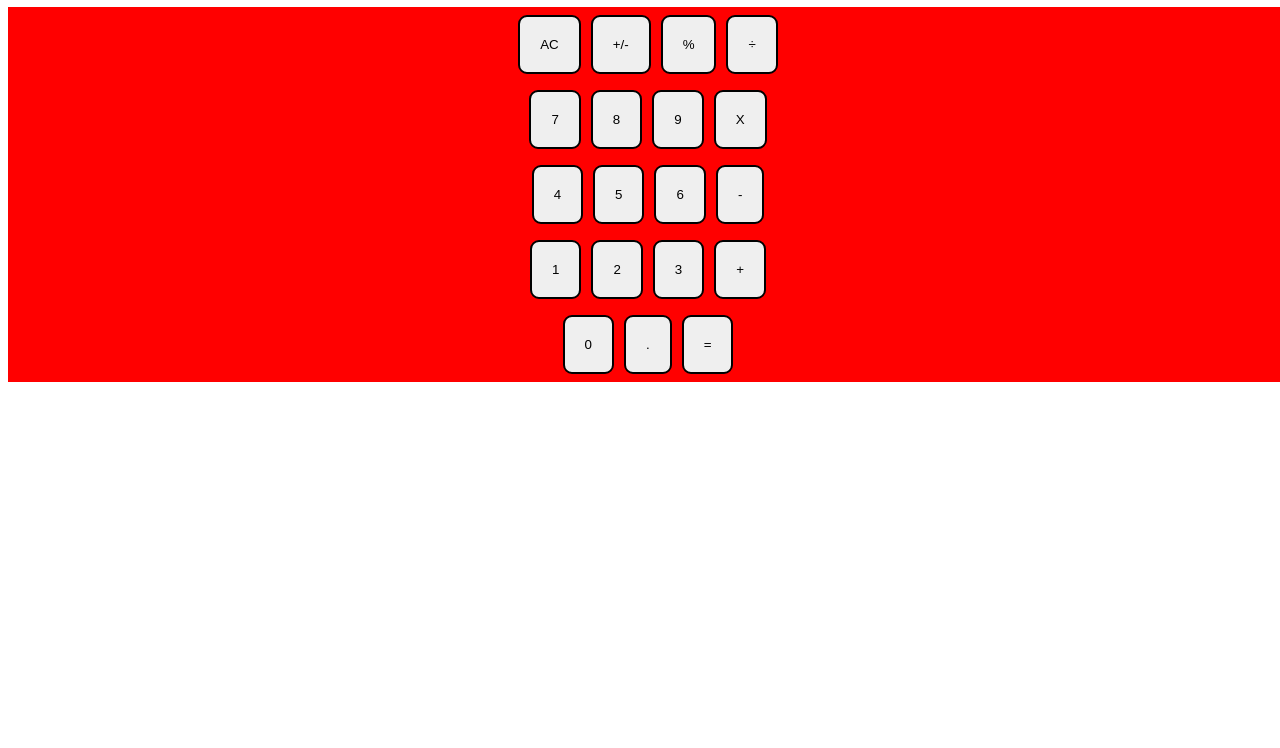
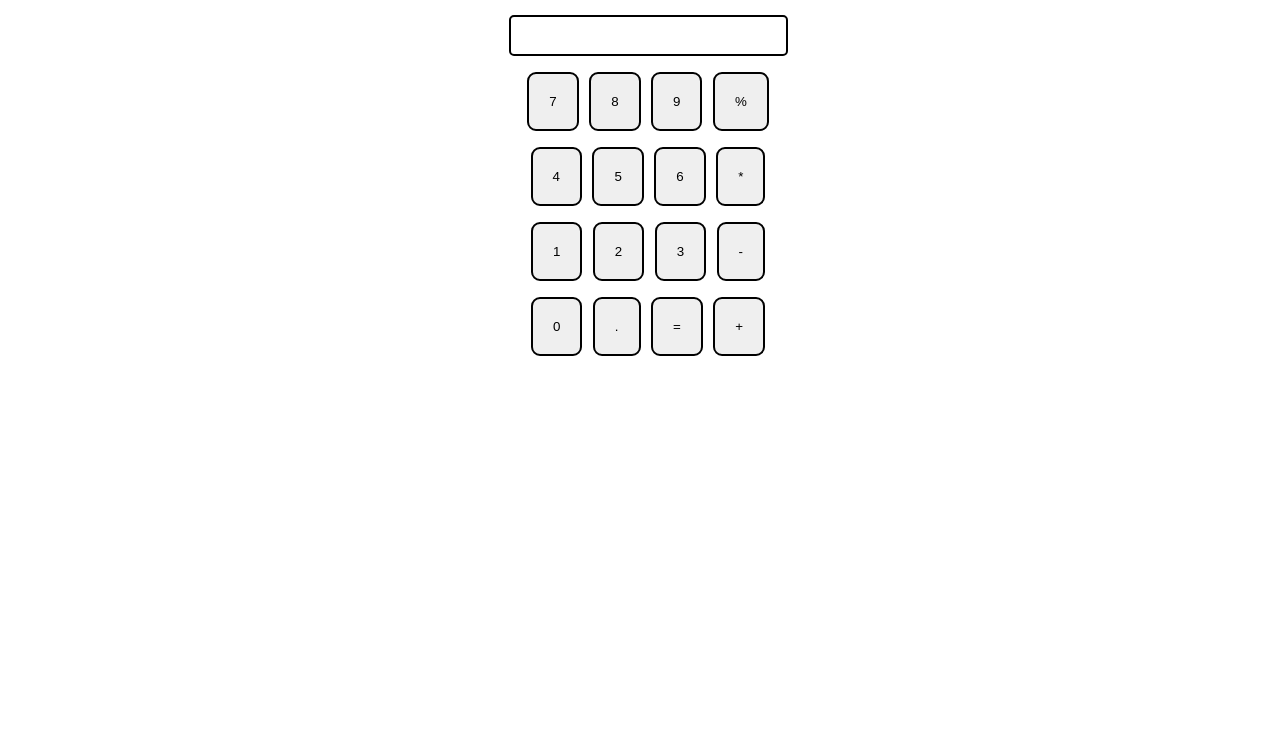
Before and after one commit to imvivekanand/Calculator-Complete-Guided-Project-, a plain HTML site: page index.html in a window 1280 px wide. Shown: the part 73-821 px from the top of the page. Drawn offline with Linux system fonts and the light colour scheme; a web font is replaced by a local one.

Commit message:
input functionality added

```diff
--- a/index.html
+++ b/index.html
@@ -10,35 +10,33 @@
   </head>
   <body>
     <h1 class="text-center">Hi! CALCULATOR APP</h1>
-    <div class="container flex flex-col items-center bg-red mx-auto">
+    <div class="container flex flex-col items-center mx-auto">
         <div class="row">
-            <button class="button">AC</button>
-            <button class="button">+/-</button>
-            <button class="button">%</button>
-            <button class="button">÷</button>
+            <input class="input" type="text" />
         </div>
         <div class="row">
             <button class="button">7</button>
             <button class="button">8</button>
             <button class="button">9</button>
-            <button class="button">X</button>
+            <button class="button">%</button>
         </div>
         <div class="row">
             <button class="button">4</button>
             <button class="button">5</button>
             <button class="button">6</button>
-            <button class="button">-</button>
+            <button class="button">*</button>
         </div>
         <div class="row">
             <button class="button">1</button>
             <button class="button">2</button>
             <button class="button">3</button>
-            <button class="button">+</button>
+            <button class="button">-</button>
         </div>
         <div class="row">
             <button class="button">0</button>
             <button class="button">.</button>
             <button class="button">=</button>
+            <button class="button">+</button>
         </div>
     </div>
 
--- a/script.js
+++ b/script.js
@@ -0,0 +1,15 @@
+let string = "";
+let buttons = document.querySelectorAll(".button");
+
+Array.from(buttons).forEach((button) => {
+  button.addEventListener("click", (e) => {
+    if (e.target.innerHTML == "=") {
+      string = eval(string);
+      document.querySelector("input").value = string;
+    }
+    else{console.log(e.target);
+        string = string + e.target.innerHTML;
+        document.querySelector("input").value = string;}
+
+  });
+});
--- a/style.css
+++ b/style.css
@@ -1,6 +1,9 @@
+@import url('https://fonts.googleapis.com/css2?family=Sofia+Sans&display=swap');
+
 html, body{
     height: 100%;
     width: 100%;
+    font-family: 'Sofia Sans', sans-serif;
 }
 
 .button{
@@ -16,6 +19,9 @@ html, body{
 }
 
 .row input{
+    font-size: 15px;
     margin: 0;
-    padding: 0;
+    padding: 10px 38px;
+    border: 2px solid black;
+    border-radius: 5px;
 }
```
